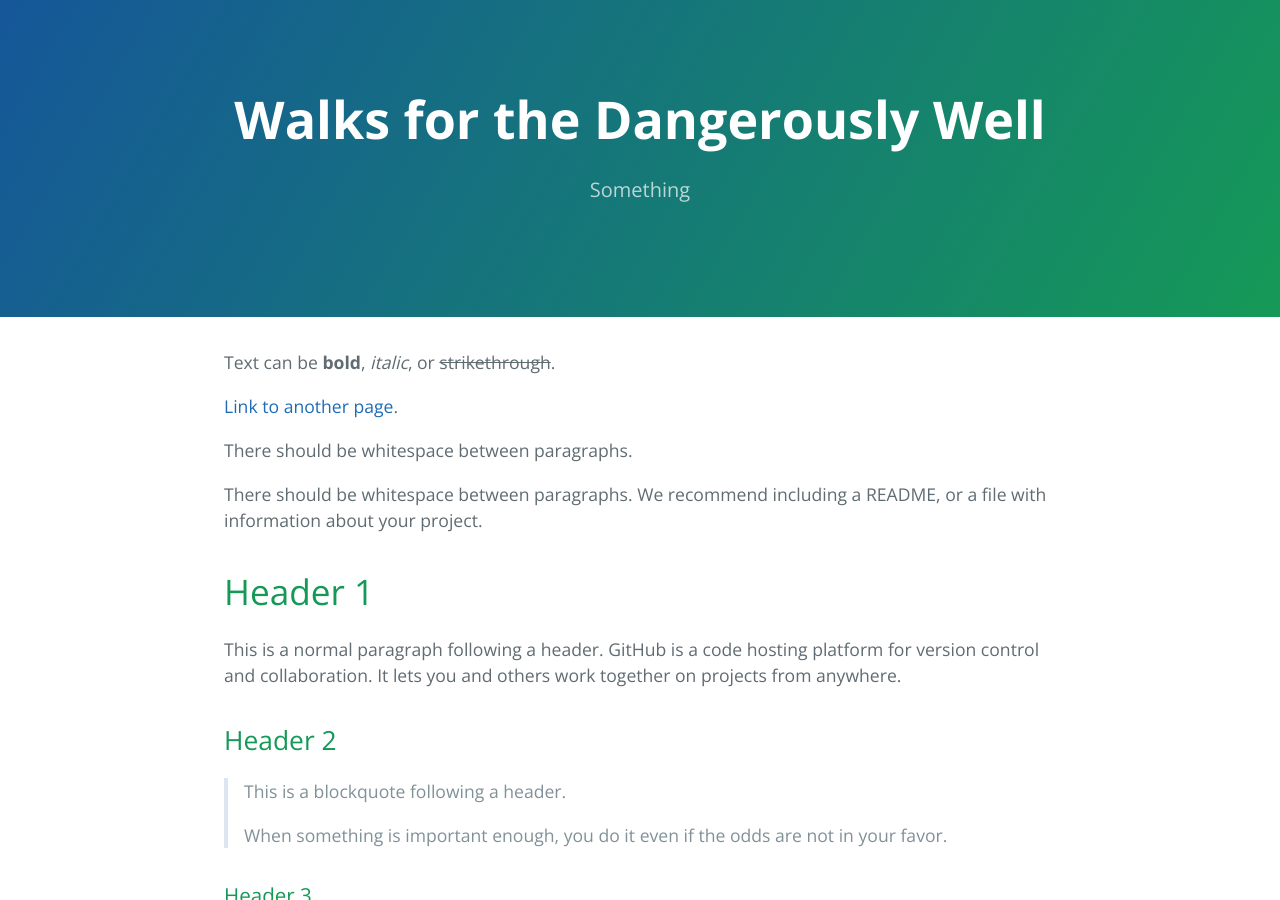
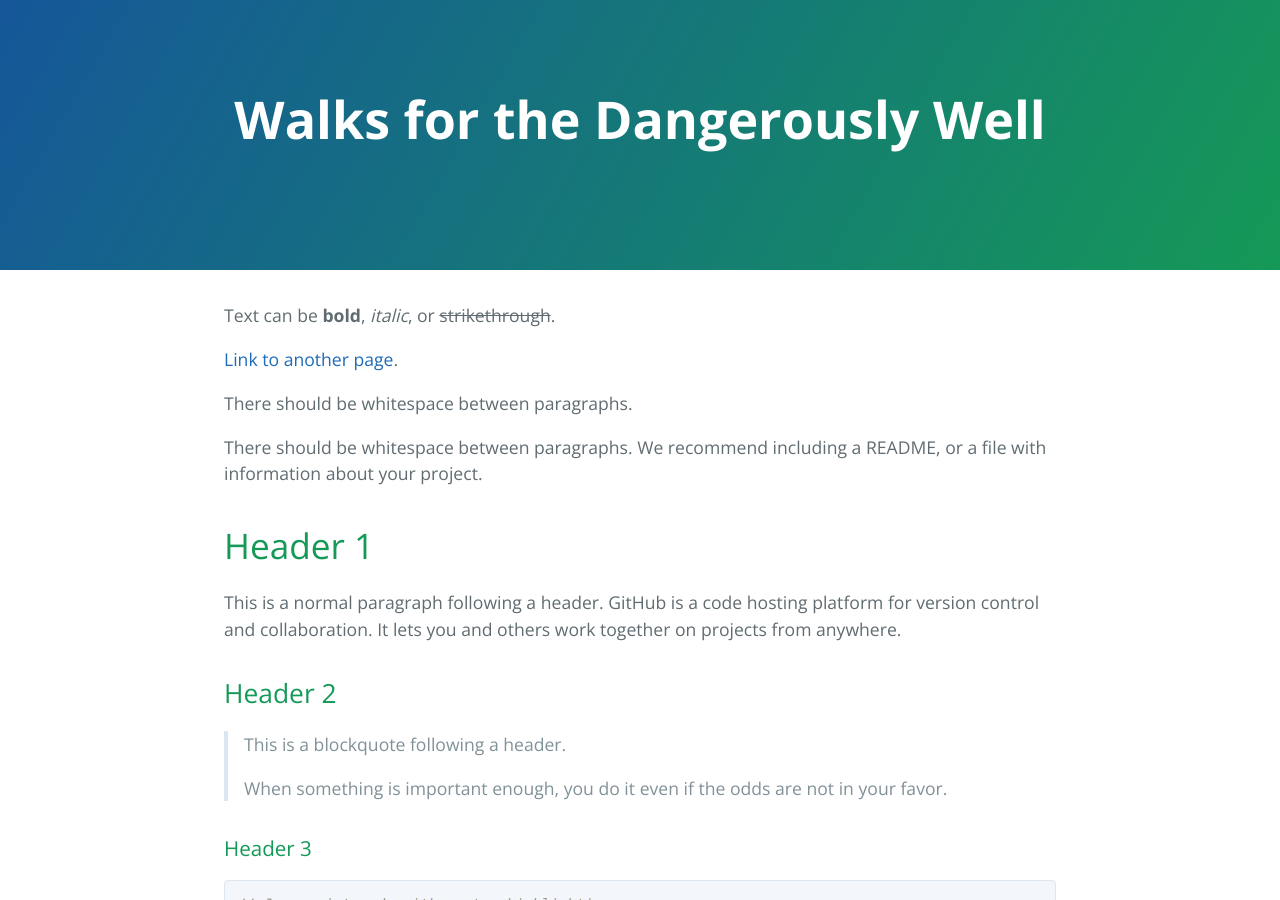
Before and after one commit to janet1405/janet1405.github.io, a Jekyll site: the page built from index.md, in a window 1280 px wide and 900 px high. Built offline with Jekyll 4.4.1, drawn with Linux system fonts in a browser that asks for light colours; the repository's description, which GitHub fills in, is left out.

Commit message:
Update _config.yml

```diff
--- a/_config.yml
+++ b/_config.yml
@@ -1,5 +1,5 @@
 title: Walks for the Dangerously Well
-description: Something
+description:
 show_downloads: false
 google_analytics:
 theme: jekyll-theme-cayman
```
